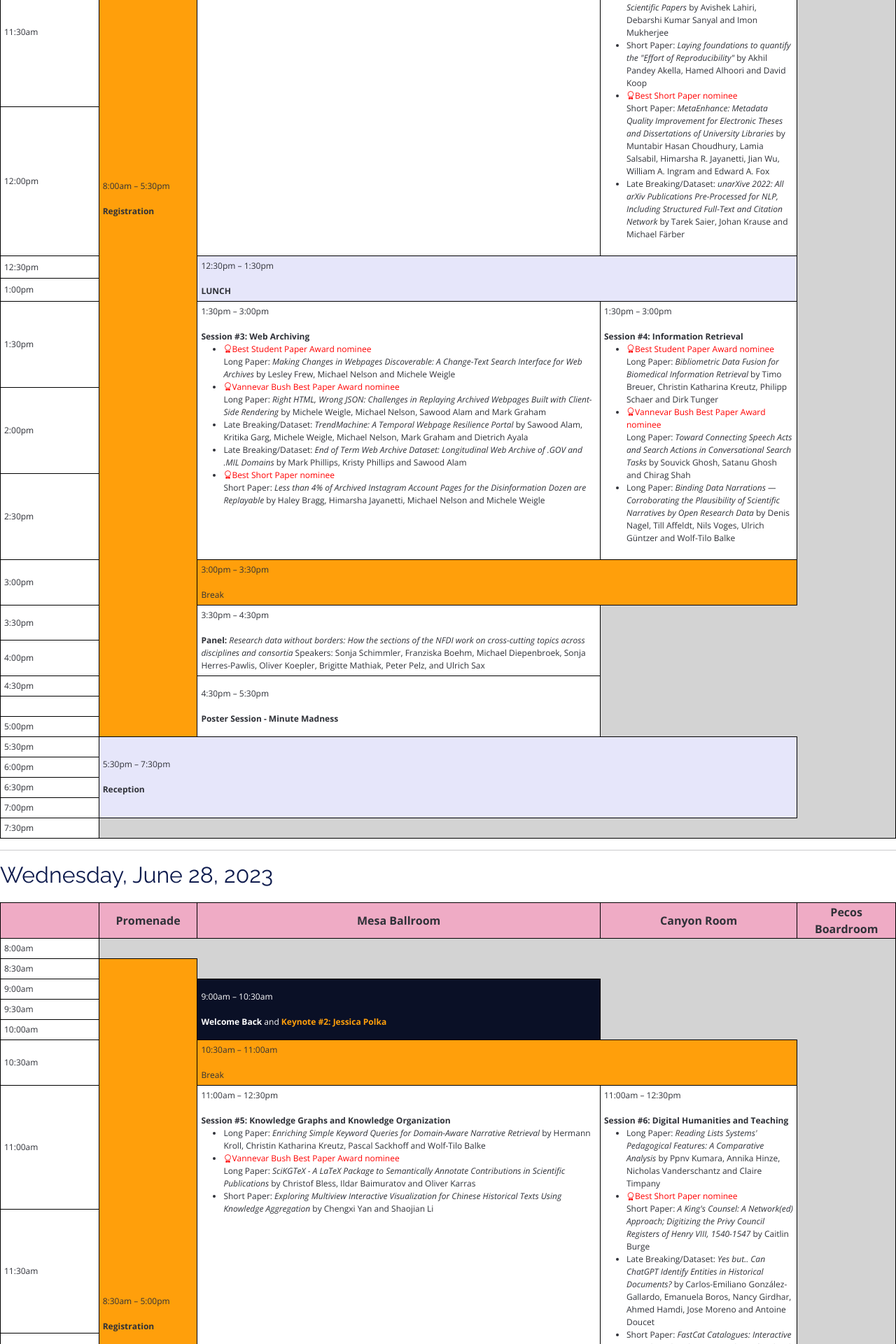
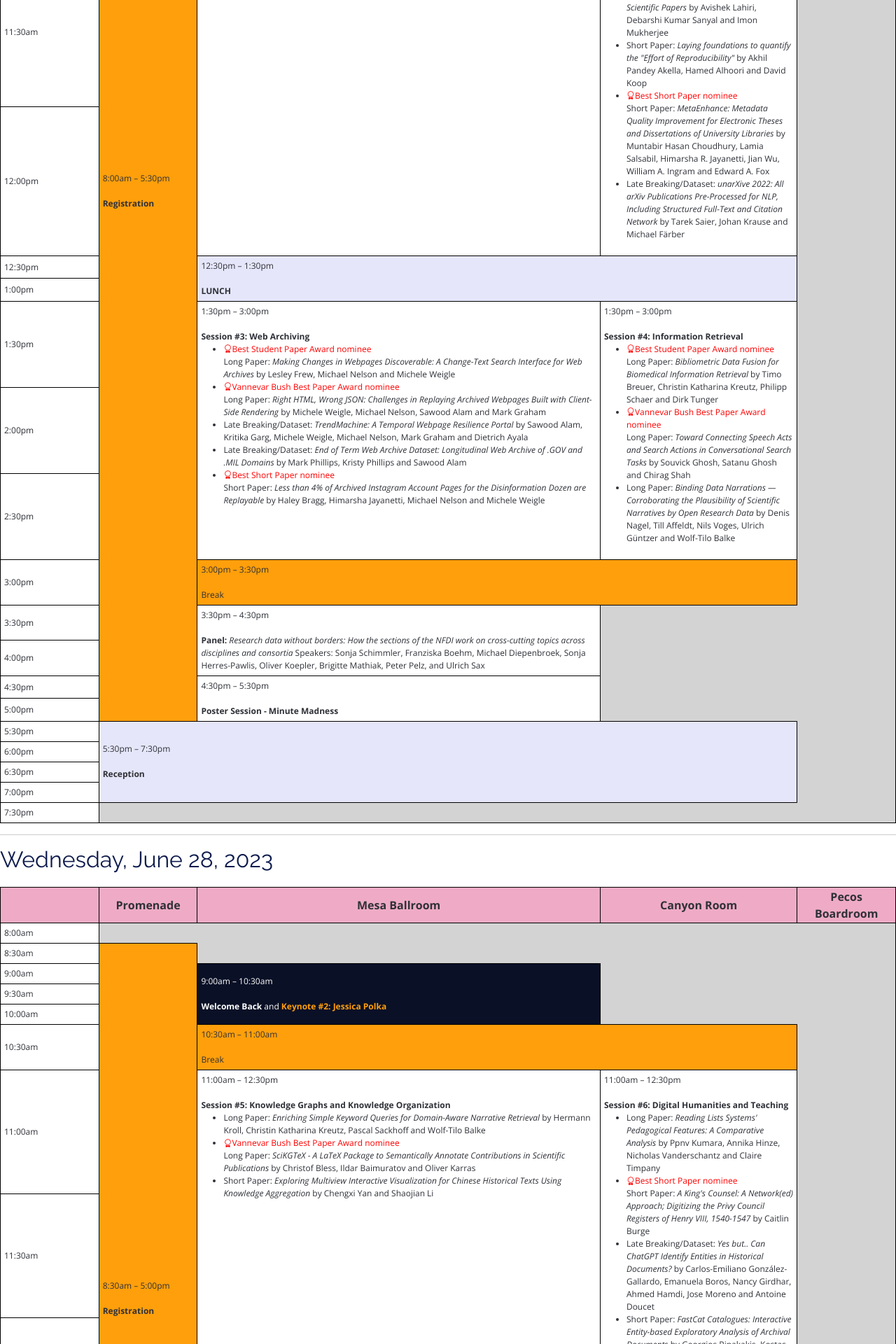
Before and after one commit to shawnmjones/JCDL2023-website-source, a Jekyll site: the page built from program-landscape.html, in a window 1280 px wide. Shown: the part 1483-3403 px from the top of the page at 70% size. Built offline with Jekyll 4.4.1, drawn with Linux system fonts in a browser that asks for light colours.

Commit message:
fixed issue with blank cell in Tuesday's grid

```diff
--- a/_includes/program-tuesday.html
+++ b/_includes/program-tuesday.html
@@ -12,7 +12,7 @@
         <tbody>
         <tr>
           <td class="timecell">8:00am</td>
-          <td rowspan="20" class="registration">8:00am &ndash; 5:30pm<br><br><strong>Registration</strong></td>
+          <td rowspan="19" class="registration">8:00am &ndash; 5:30pm<br><br><strong>Registration</strong></td>
           <td colspan="3"></td>
         </tr>
         <tr>
@@ -179,22 +179,22 @@
         <tr>
           <td class="timecell">4:30pm</td>
           <!-- <td colspan="2"></td> -->
-          <td rowspan="3" class="session">
+          <td rowspan="2" class="session">
             4:30pm &ndash; 5:30pm<br><br>
             <!-- <strong>Minute Madness</strong> -->
             <strong>Poster Session - Minute Madness</strong>
             <td style="border: 0px;"></td>
           </td>
         </tr>
-        <tr>
-          <!-- <td class="timecell">4:45pm</td> -->
+        <!-- <tr>
+          <td class="timecell">4:45pm</td>
           <td class="timecell">&nbsp;</td>
 
           <td rowspan="2" style="border: 0px;"></td>
-        </tr>
+        </tr> -->
         <tr>
           <td class="timecell">5:00pm</td>
-          <!-- <td style="border: 0px;"></td> -->
+          <td style="border: 0px;"></td>
 
         </tr>
         <tr>
```
